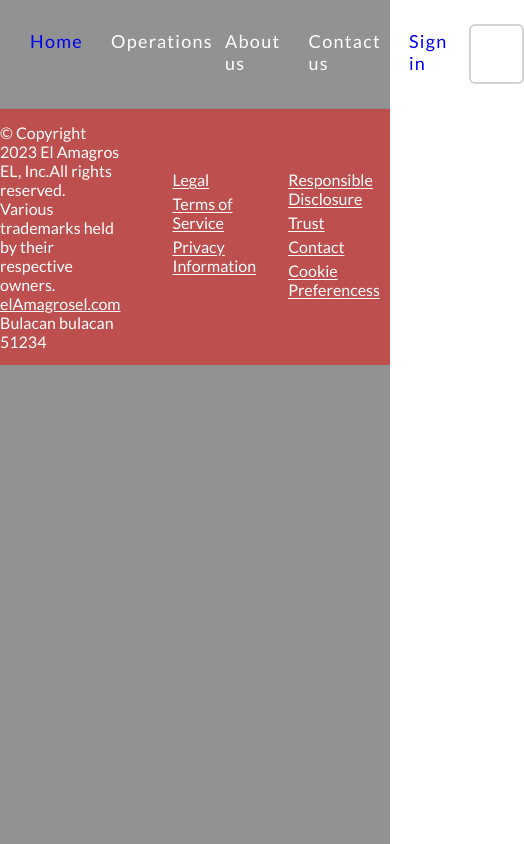
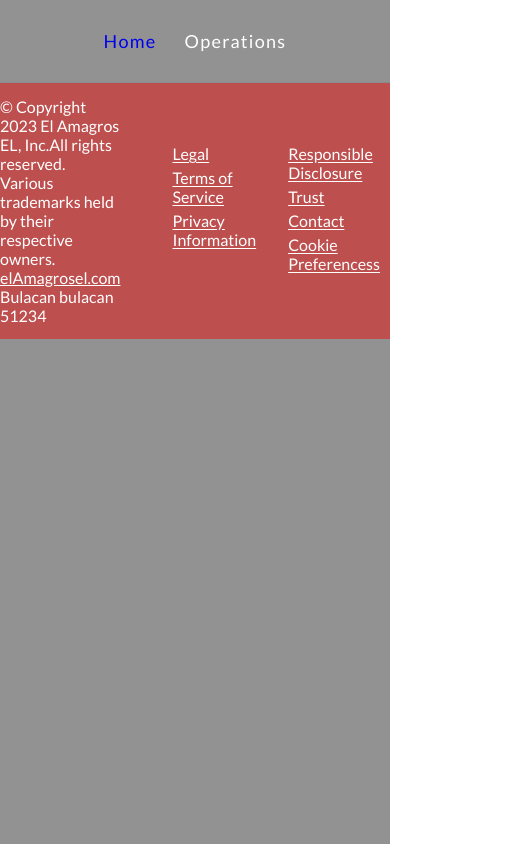
Before and after one commit to ian-afk/GYM_PROJECT_mern, a React (Vite) app in the folder frontend/: page /users in a window 390 px wide. Shown: the whole page, 524 px wide, since content can reach past the window. Built offline with nearby package versions, Linux system fonts and the light colour scheme.

Commit message:
add media query for nav module section just for initial styling

```diff
--- a/frontend/src/components/Nav.module.css
+++ b/frontend/src/components/Nav.module.css
@@ -67,3 +67,14 @@
 .nav ul ul li:hover {
   color: white;
 }
+
+@media (max-width: 750px) {
+  .nav ul:first-child {
+    display: flex;
+    margin: auto;
+  }
+
+  .nav ul:nth-child(2) {
+    display: none;
+  }
+}
```
